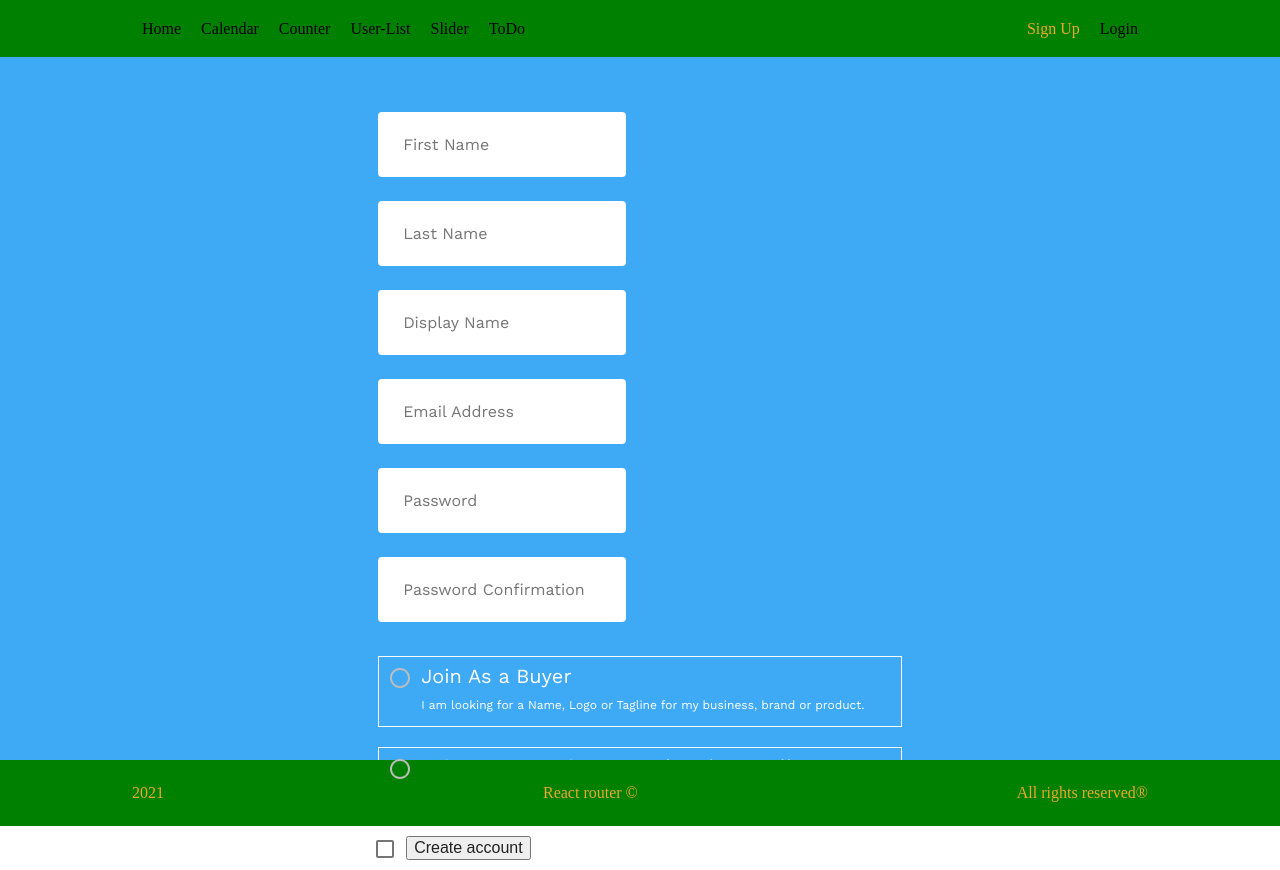
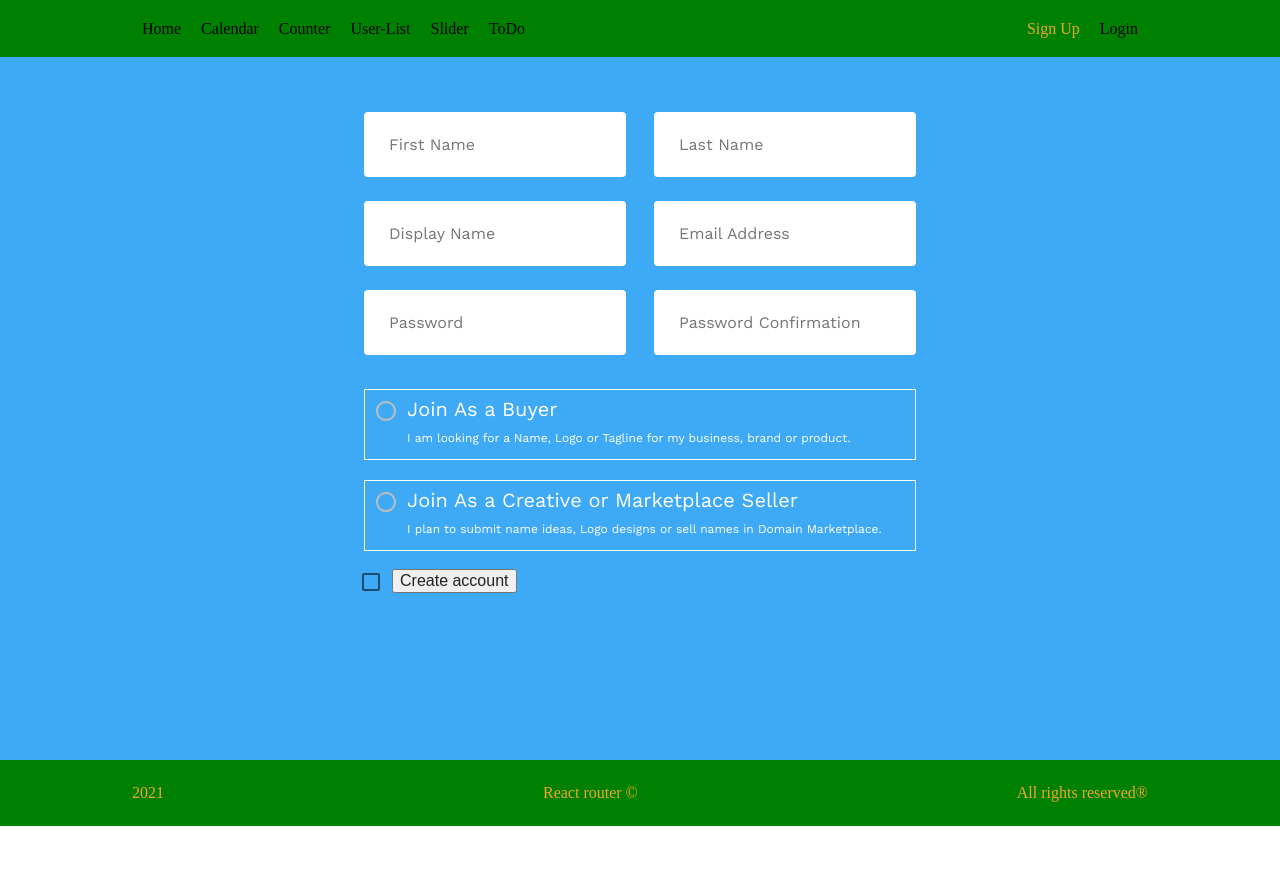
Before and after one commit to EvgenStr/react-calendar, a React (Create React App) app: page /sign-up in a window 1280 px wide. After the commit the page ends 826 px from the top, so only its background shows below. Built offline with nearby package versions, Linux system fonts and the light colour scheme; a web font is replaced by a local one.

Commit message:
add styles to FormGroup

```diff
--- a/src/components/forms/SignUpForm/FormGroup/FormGroup.module.sass
+++ b/src/components/forms/SignUpForm/FormGroup/FormGroup.module.sass
@@ -0,0 +1,3 @@
+.group
+  display: flex
+  justify-content: space-between
--- a/src/components/forms/SignUpForm/FormGroup/index.jsx
+++ b/src/components/forms/SignUpForm/FormGroup/index.jsx
@@ -2,17 +2,18 @@ import React from 'react';
 import FormInput from '../../FormInput';
 import style from './FormGroup.module.sass';
 
-
 export default function FormGroup (props) {
-
-const {inpNames:{names, placeholders}, formikProps} =props
+  const {
+    inpNames: { names, placeholders },
+    formikProps,
+  } = props;
   return (
     <div className={style.group}>
       <FormInput formikProps={formikProps} name={names[0]}>
-      {placeholders[0]}
+        {placeholders[0]}
       </FormInput>
       <FormInput formikProps={formikProps} name={names[1]}>
-      {placeholders[1]}
+        {placeholders[1]}
       </FormInput>
     </div>
   );
```
